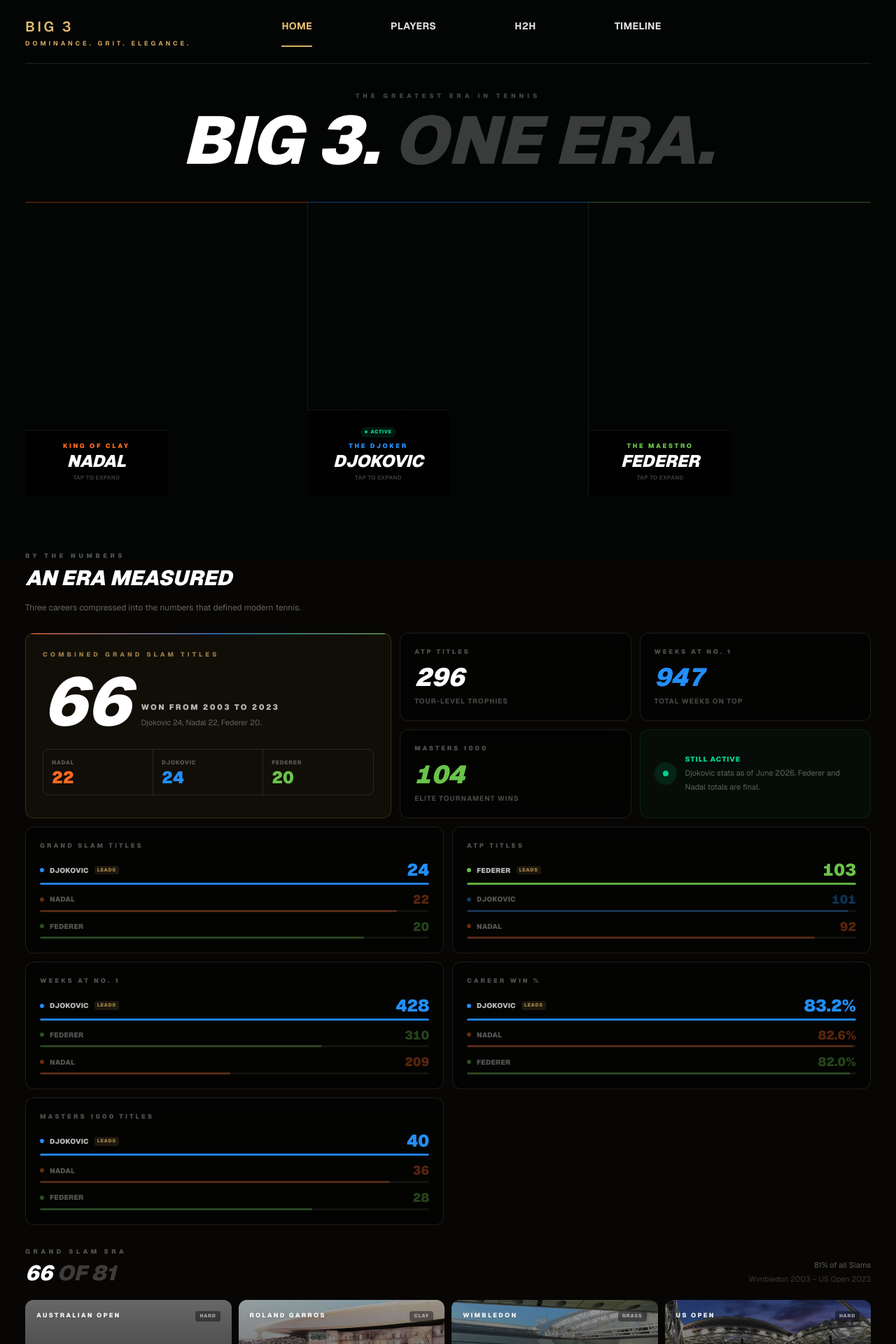
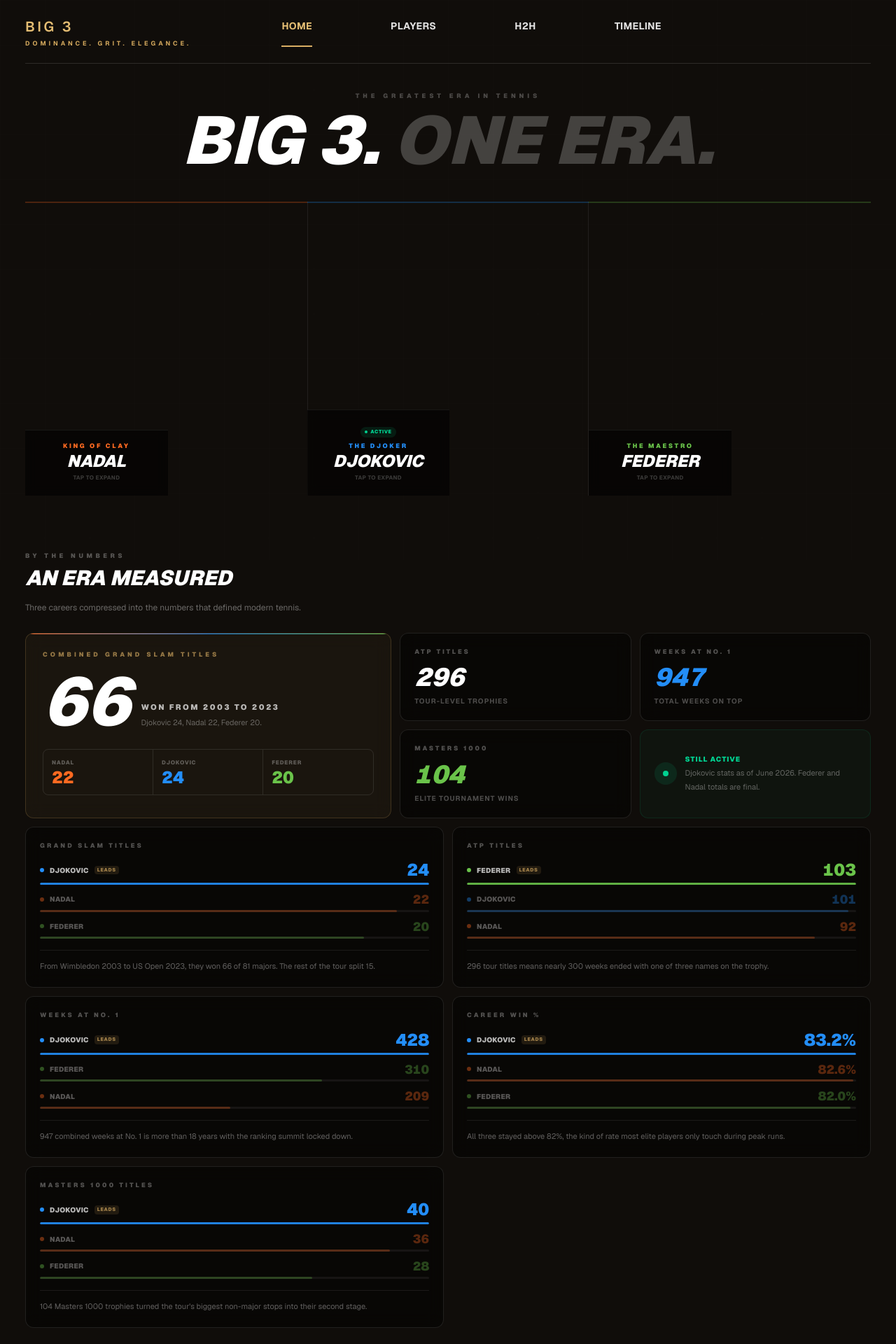
Before and after one commit to surveiLance/Big-3-, a Next.js app: page / in a window 1280 px wide. Shown: the top 1920 px of the page at 70% size. Built offline with nearby package versions, Linux system fonts and the light colour scheme; grey boxes are pictures that could not be loaded.

Commit message:
fix descriptions

```diff
--- a/app/globals.css
+++ b/app/globals.css
@@ -1,7 +1,7 @@
 @import "tailwindcss";
 
 :root {
-  --background: #050505;
+  --background: #100d0a;
   --foreground: #ffffff;
 }
 
@@ -13,7 +13,7 @@
 }
 
 body {
-  background: #070604;
+  background: #100d0a;
   color: var(--foreground);
   -webkit-font-smoothing: antialiased;
   -moz-osx-font-smoothing: grayscale;
--- a/app/layout.tsx
+++ b/app/layout.tsx
@@ -32,7 +32,7 @@
       lang="en"
       className={`${geistSans.variable} ${geistMono.variable} h-full antialiased`}
     >
-      <body className="min-h-full flex flex-col bg-[#070604] text-white">
+      <body className="min-h-full flex flex-col bg-[#100d0a] text-white">
         <BackgroundSnippets />
         <SplashScreen />
         <div className="relative z-10 mx-auto flex min-h-screen w-full max-w-[1536px] flex-col overflow-x-clip px-3 py-3 sm:px-9 sm:py-6">
--- a/app/page.tsx
+++ b/app/page.tsx
@@ -24,6 +24,7 @@
 const statCards = [
   {
     label: "Grand Slam Titles",
+    comparison: "From Wimbledon 2003 to US Open 2023, they won 66 of 81 majors. The rest of the tour split 15.",
     values: [
       { player: "Nadal",    color: "#ff6a21", display: "22",    num: 22,   max: 24   },
       { player: "Djokovic", color: "#238ef8", display: "24",    num: 24,   max: 24   },
@@ -32,6 +33,7 @@
   },
   {
     label: "ATP Titles",
+    comparison: "296 tour titles means nearly 300 weeks ended with one of three names on the trophy.",
     values: [
       { player: "Nadal",    color: "#ff6a21", display: "92",    num: 92,   max: 103  },
       { player: "Djokovic", color: "#238ef8", display: "101",   num: 101,  max: 103  },
@@ -40,6 +42,7 @@
   },
   {
     label: "Weeks at No. 1",
+    comparison: "947 combined weeks at No. 1 is more than 18 years with the ranking summit locked down.",
     values: [
       { player: "Nadal",    color: "#ff6a21", display: "209",   num: 209,  max: 428  },
       { player: "Djokovic", color: "#238ef8", display: "428",   num: 428,  max: 428  },
@@ -48,6 +51,7 @@
   },
   {
     label: "Career Win %",
+    comparison: "All three stayed above 82%, the kind of rate most elite players only touch during peak runs.",
     values: [
       { player: "Nadal",    color: "#ff6a21", display: "82.6%", num: 82.6, max: 83.2 },
       { player: "Djokovic", color: "#238ef8", display: "83.2%", num: 83.2, max: 83.2 },
@@ -56,6 +60,7 @@
   },
   {
     label: "Masters 1000 Titles",
+    comparison: "104 Masters 1000 trophies turned the tour's biggest non-major stops into their second stage.",
     values: [
       { player: "Nadal",    color: "#ff6a21", display: "36",    num: 36,   max: 40   },
       { player: "Djokovic", color: "#238ef8", display: "40",    num: 40,   max: 40   },
@@ -260,6 +265,9 @@
                       );
                     })}
                   </div>
+                  <p className="mt-4 border-t border-white/8 pt-3 text-[11px] leading-5 text-white/36">
+                    {card.comparison}
+                  </p>
                 </div>
               );
             })}
--- a/app/players/[slug]/page.tsx
+++ b/app/players/[slug]/page.tsx
@@ -29,7 +29,7 @@
     `,
     avatar: rafaelNadal,
     description:
-      "Unmatched intensity and relentless grit defined Nadal's career. His 14 Roland Garros titles stand as the greatest single-event achievement in tennis history — a fighter who never stopped competing.",
+      "Nadal turned clay into the sport's highest mountain. Fourteen Roland Garros titles and a 90.5% clay win rate made him the one player the rest of the tour could plan for and still rarely solve.",
     stats: [
       { label: "Grand Slam Titles", value: "22" },
       { label: "ATP Titles", value: "92" },
@@ -79,7 +79,7 @@
     `,
     avatar: novakDjokovic,
     description:
-      "The most decorated Grand Slam champion in history. Djokovic's iron will and complete technical mastery allowed him to dominate every surface and every era he competed in.",
+      "Djokovic built the most complete resume in men's tennis: 24 majors, 428 weeks at No. 1, 40 Masters 1000 titles, and enough all-surface consistency to outlast every generation around him.",
     stats: [
       { label: "Grand Slam Titles", value: "24" },
       { label: "ATP Titles", value: "101" },
@@ -129,7 +129,7 @@
     `,
     avatar: rogerFederer,
     description:
-      "Tennis's greatest artist. Federer's effortless elegance and shot-making redefined the sport for two decades. His 103 ATP titles are the most in the Open Era.",
+      "Federer set the modern standard before the chase caught fire. His 103 ATP titles, 310 weeks at No. 1, and grass-court peak made attacking tennis feel both ruthless and effortless.",
     stats: [
       { label: "Grand Slam Titles", value: "20" },
       { label: "ATP Titles", value: "103" },
--- a/app/players/page.tsx
+++ b/app/players/page.tsx
@@ -21,6 +21,7 @@
       linear-gradient(180deg, #0d0402 0%, #080301 50%, #040200 100%)
     `,
     stat: "22 Grand Slams",
+    description: "The clay-court standard no one else has approached, with a Roland Garros record that bends the sport around one venue.",
     slams: "22",
     titles: "92",
     active: false,
@@ -40,6 +41,7 @@
       linear-gradient(180deg, #02060f 0%, #020408 50%, #020306 100%)
     `,
     stat: "24 Grand Slams",
+    description: "The all-surface problem solver: record weeks at No. 1, record Masters titles, and the deepest resume in the sport.",
     slams: "24",
     titles: "101",
     active: true,
@@ -59,6 +61,7 @@
       linear-gradient(180deg, #040d02 0%, #030802 50%, #020502 100%)
     `,
     stat: "103 ATP Titles",
+    description: "The template for modern attacking tennis, pairing the Open Era title record with a decade of grass-court control.",
     slams: "20",
     titles: "103",
     active: false,
@@ -178,6 +181,10 @@
                 </div>
               </div>
 
+              <p className="mt-3 text-[11px] leading-5 text-white/42 sm:text-xs sm:leading-5">
+                {player.description}
+              </p>
+
               {/* CTA */}
               <div
                 className="mt-4 flex items-center gap-2 text-[11px] font-black uppercase tracking-wide transition-all duration-200"
--- a/components/HeroSection.tsx
+++ b/components/HeroSection.tsx
@@ -74,7 +74,7 @@
   return (
     <>
       {/* Fixed background */}
-      <div className="fixed inset-0 -z-10 bg-[#030404]">
+      <div className="fixed inset-0 -z-10 bg-[#100d0a]">
         <div className="absolute inset-0 opacity-[0.07] [background-image:linear-gradient(rgba(255,255,255,0.1)_1px,transparent_1px),linear-gradient(90deg,rgba(255,255,255,0.1)_1px,transparent_1px)] [background-size:64px_64px]" />
         {players.map((p, i) => (
           <div
```
